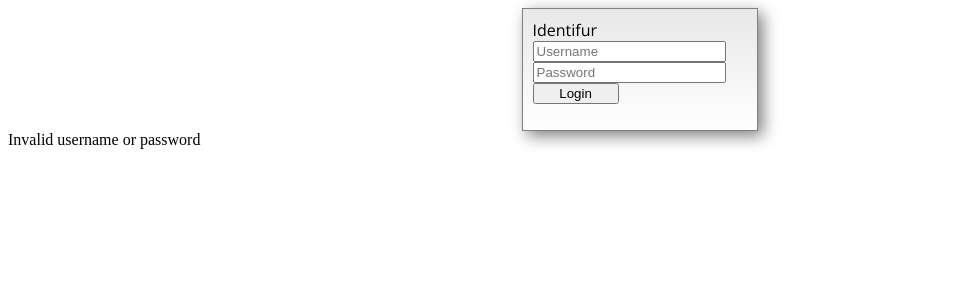
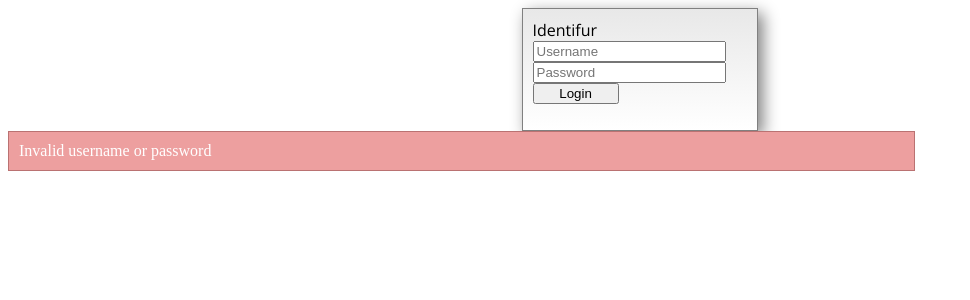
Before and after one commit to NathanBitTheMoon/identifur, a PHP site: page /index.php?error=1 in a window 1280 px wide. Shown: the top 300 px of the page, without its empty margins (0-970 px from the left). Run offline with PHP 8.4, Linux system fonts and the light colour scheme.

Commit message:
Added formatting for error login

```diff
--- a/dbfrontend/html/html/css/login.css
+++ b/dbfrontend/html/html/css/login.css
@@ -22,3 +22,11 @@
 .loginwin span {
     width: 10px;
 }
+
+.login-error {
+    background-color: #ed9f9f;
+    border: 1px solid #ba7272;
+    color: #ffffff;
+    width: 70%;
+    padding: 10px;
+}
```
